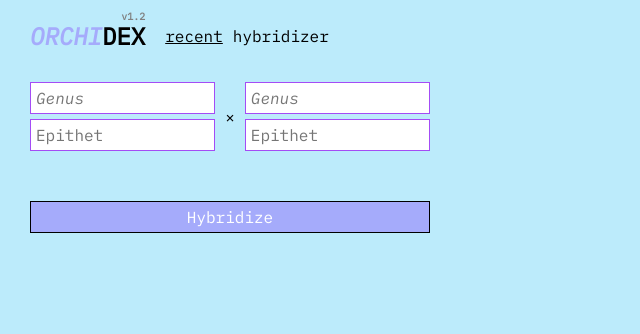
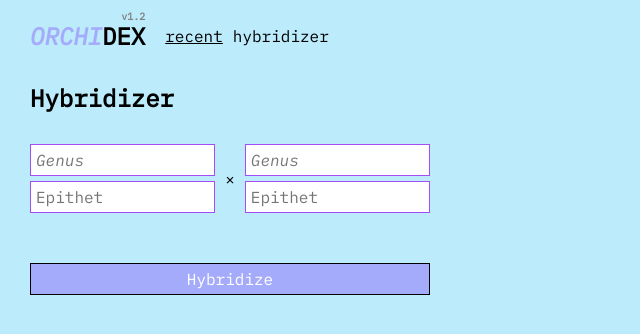
Before and after one commit to sighrobot/orchidex, a Next.js app: page /learn/hybridizer in a window 1280 px wide. Shown: the top 334 px of the page, without its empty margins (0-640 px from the left). Built offline with nearby package versions, Linux system fonts and the light colour scheme; what cache-lru would draw is missing.

Commit message:
Add heading

```diff
--- a/pages/learn/hybridizer.js
+++ b/pages/learn/hybridizer.js
@@ -61,6 +61,9 @@ const Hybridizer = () => {
 
   return (
     <Container title="Hybridizer | Orchidex">
+      <h2>Hybridizer</h2>
+      <br />
+
       <SearchParentage
         state={{
           g1: state.seed_parent_genus,
```
